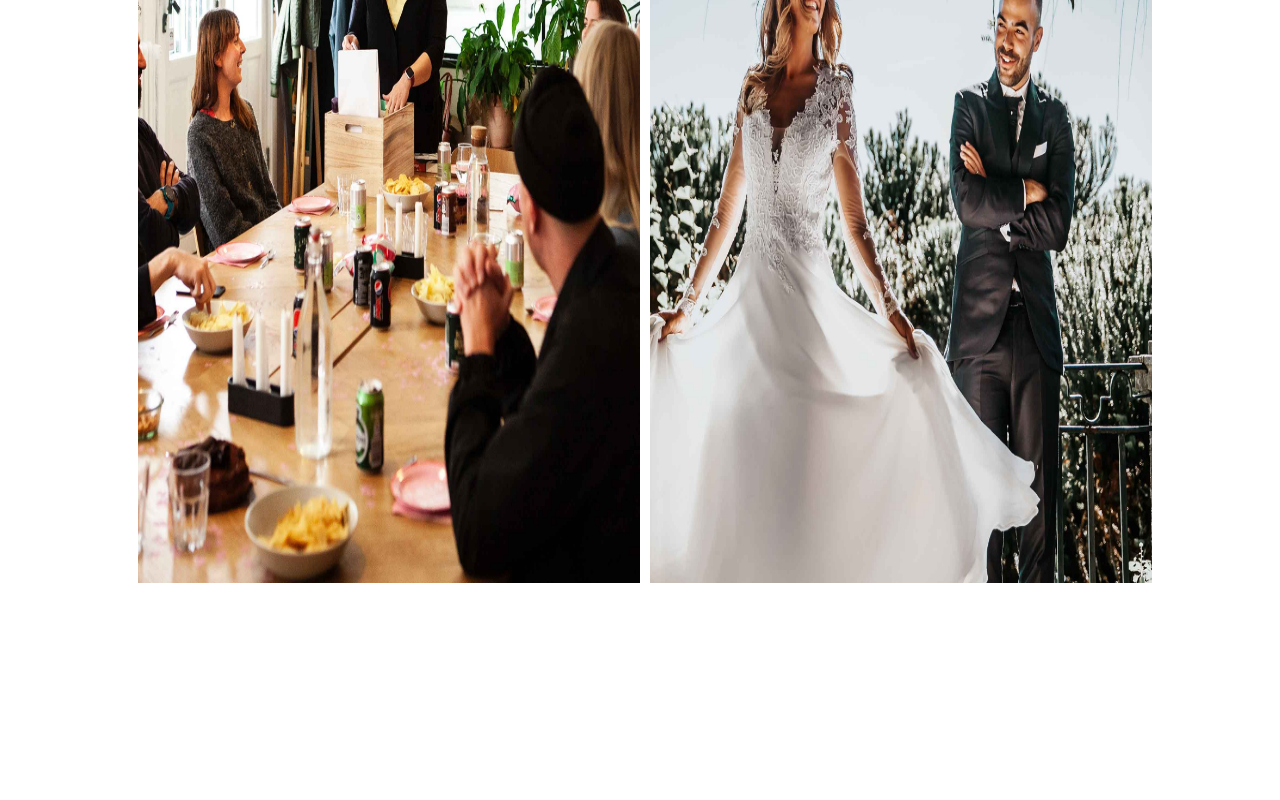
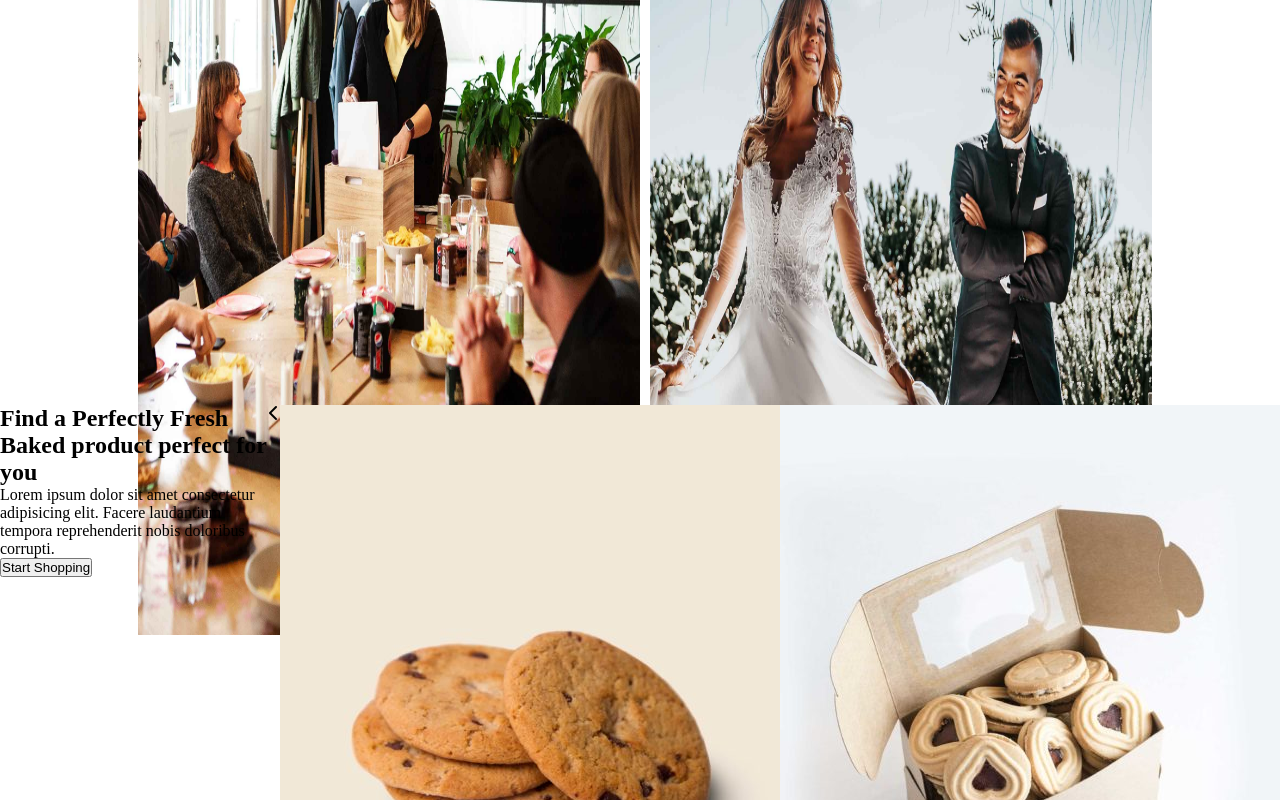
Before and after one commit to Runatorium/proj-html-vuejs, a Vue app: page / in a window 1280 px wide. Shown: the part 2000-2800 px from the top of the page. Before the commit the page ends 2597 px from the top, so only its background shows below. Built offline with nearby package versions, Linux system fonts and the light colour scheme.

Commit message:
?!? visual bug fixing

```diff
--- a/src/App.vue
+++ b/src/App.vue
@@ -2,6 +2,7 @@
 import PageHeader from './components/PageHeader.vue';
 import MyProductSection from './components/MyProductSection.vue';
 import MyOccasionBox from './components/MyOccasionBox.vue';
+import MyProductList from './components/MyProductList.vue';
 import { store } from './store.js'
 
 
@@ -10,6 +11,7 @@ export default{
     PageHeader,
     MyProductSection,
     MyOccasionBox,
+    MyProductList,
   },
 
   data () {
@@ -28,6 +30,7 @@ export default{
   <PageHeader></PageHeader>
   <MyProductSection></MyProductSection>
   <MyOccasionBox></MyOccasionBox>
+  <MyProductList></MyProductList>
 </template>
 
 <style scoped>
--- /dev/null
+++ b/src/components/MyProductList.vue
@@ -0,0 +1,47 @@
+<script>
+import { store } from '../store';
+
+export default{
+    name: 'MyProductList',
+
+    data(){
+        return{
+            store
+        }
+
+    },
+}
+
+</script>
+
+
+<template>
+     <div class="container d-flex">
+        <div class="innerbox d-flex">
+
+            <div class="infobox">
+                <h2>Find a Perfectly Fresh Baked product perfect for you</h2>
+                <p id="greytitle">Lorem ipsum dolor sit amet consectetur adipisicing elit. Facere laudantium tempora reprehenderit nobis doloribus corrupti.</p>
+                <button id="productsbtn">
+                    <p>Start Shopping</p>
+                </button>
+            </div>
+            <div class="productcarousel d-flex">
+                <div id="arrows">
+                    <i id="center" class="fa-solid fa-chevron-left"></i>
+                </div>
+                <div v-for="product in store.products">
+                    <img :src="product.imgurl" alt="">
+                </div>
+            </div>
+        </div>
+    </div>
+</template>
+
+<style scoped>
+.container{
+    height: 800px;
+    width: 100vw;
+    justify-content: center;
+}
+</style>
--- a/src/components/MyProductSection.vue
+++ b/src/components/MyProductSection.vue
@@ -40,7 +40,6 @@ export default{
 <style scoped>
 
 .container{
-    height: 800px;
     width: 100vw;
     justify-content: center;
 }
--- a/src/components/PageHeader.vue
+++ b/src/components/PageHeader.vue
@@ -44,7 +44,7 @@ export default{
     width: 100vw;
     background-size: cover;
     background-repeat: no-repeat;
-    background-image: url(../../public/img/bakery-process-3.jpg);
+    background-image: url(../../public/img/hero-header-bakery.jpg);
 }
 
 .topheader{
```
